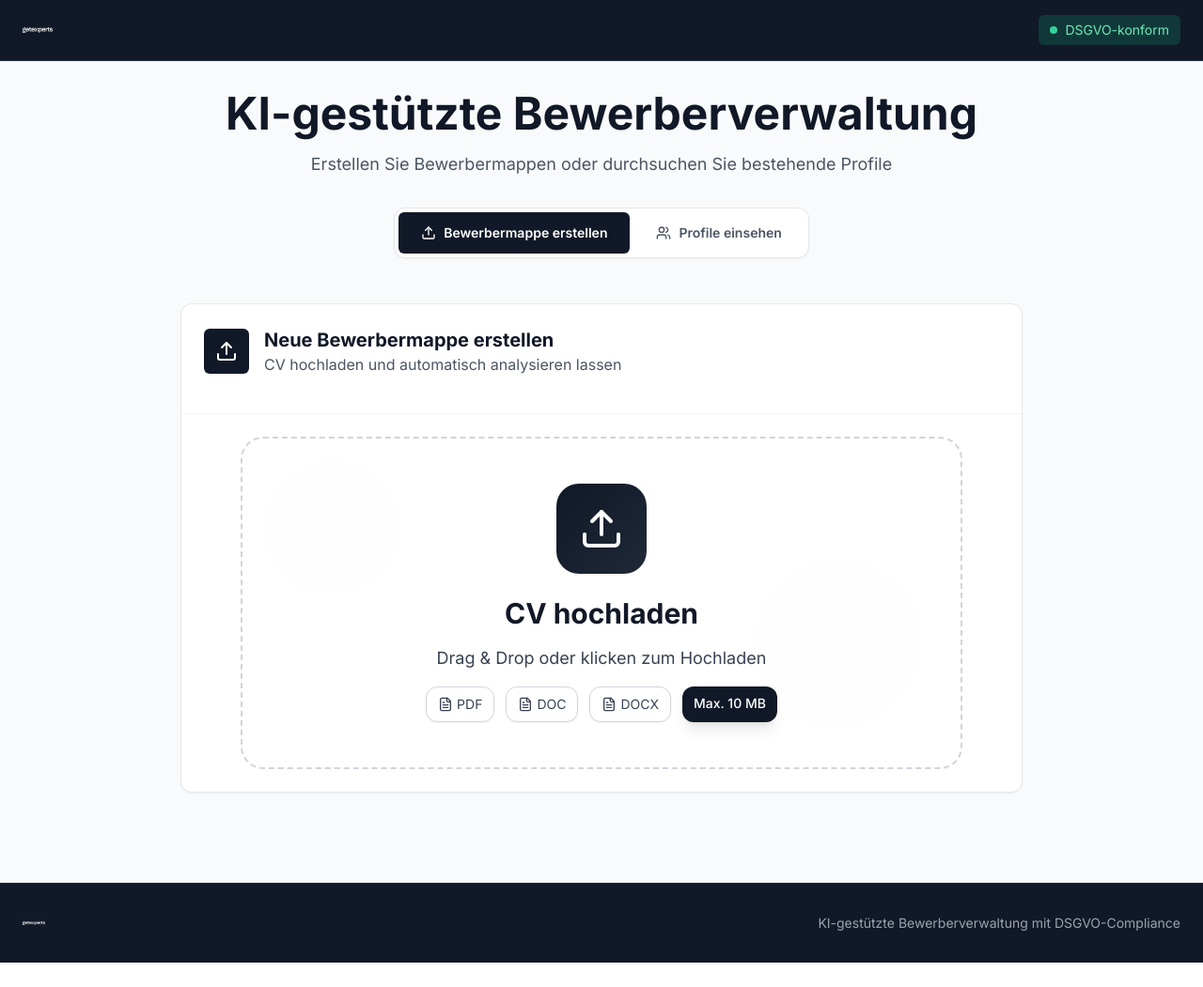
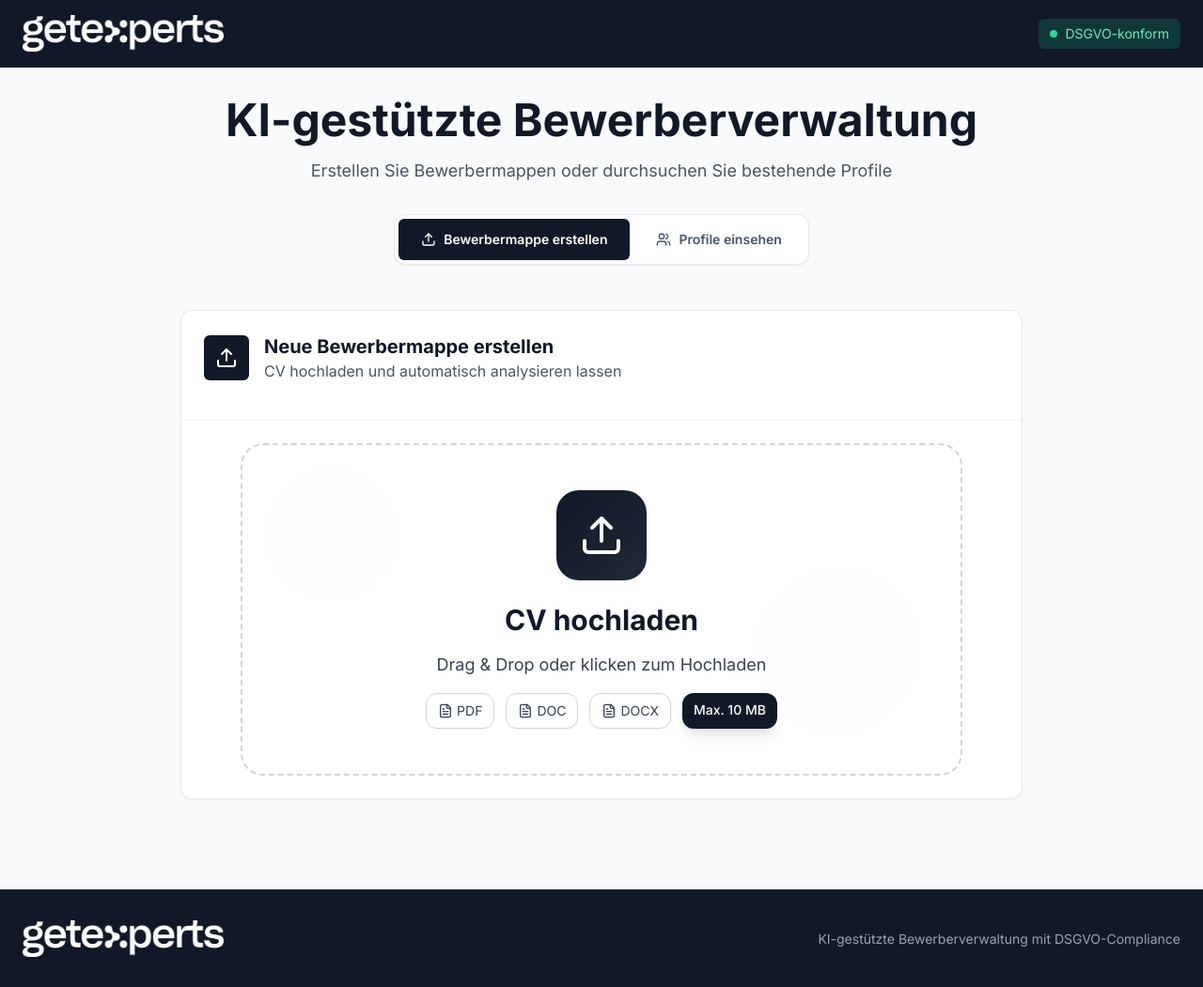
Before and after one commit to kiliansmd/BACKUP, a Next.js app: page / in a window 1280 px wide. Shown: the whole page at 94% size. Before the commit the page ends 1025 px from the top, so only its background shows below. Built offline with nearby package versions, Linux system fonts and the light colour scheme.

Commit message:
Updated page.tsx

```diff
--- a/app/page.tsx
+++ b/app/page.tsx
@@ -33,7 +33,7 @@ export default function Home() {
               <Image
                 src="/logo-white.png"
                 alt="Company Logo"
-                width={32}
+                width={214}
                 height={32}
                 className="object-contain"
               />
@@ -201,8 +201,8 @@ export default function Home() {
               <Image
                 src="/logo-white.png"
                 alt="Company Logo"
-                width={24}
-                height={24}
+                width={214}
+                height={32}
               />
             </div>
             <div className="text-sm text-gray-400">
```
